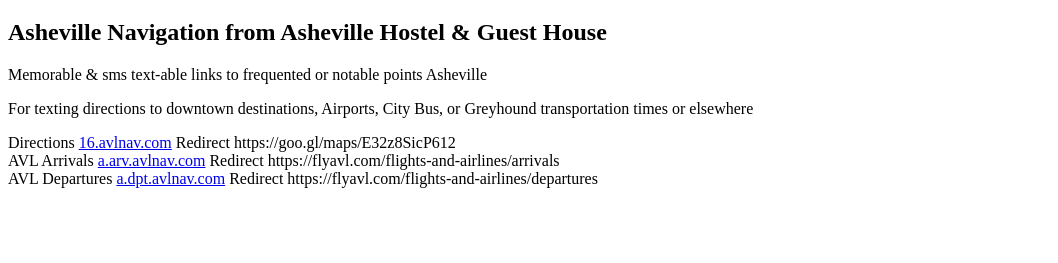
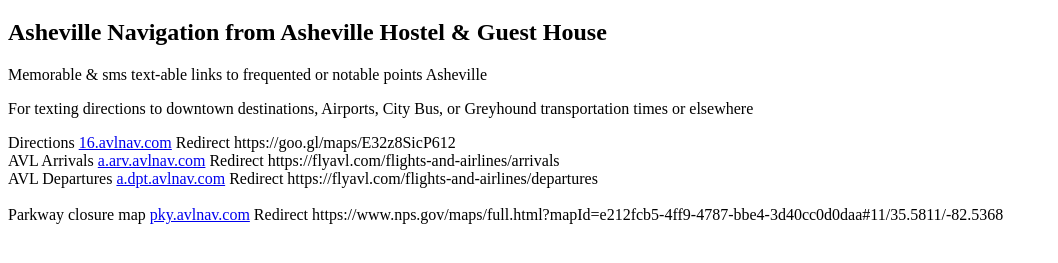
Before and after one commit to bjddev/avlnav, a plain HTML site: page index.html in a window 1280 px wide. Shown: the part 61-324 px from the top of the page, without its empty margins (0-1058 px from the left). Drawn offline with Linux system fonts and the light colour scheme.

Commit message:
second fucking message!

```diff
--- a/index.html
+++ b/index.html
@@ -17,6 +17,9 @@ Directions <a href="http://16.avlnav.com">16.avlnav.com</a> Redirect https://goo
 
 AVL Arrivals <a href="http://a.arv.avlnav.com">a.arv.avlnav.com</a>	Redirect https://flyavl.com/flights-and-airlines/arrivals<br>
 AVL Departures <a href="http://a.dpt.avlnav.com">a.dpt.avlnav.com</a> Redirect https://flyavl.com/flights-and-airlines/departures<br><br>
+
+Parkway closure map <a href="http://pky.avlnav.com">pky.avlnav.com</a> Redirect https://www.nps.gov/maps/full.html?mapId=e212fcb5-4ff9-4787-bbe4-3d40cc0d0daa#11/35.5811/-82.5368<br><br>
+
 <!--
 ART Bus station to 16 Ravenscroft Drive <a href="http://art.avlnav.com">art.avlnav.com</a> Redirect https://goo.gl/maps/f7ay7gWwhbs<br><br>
 
```
